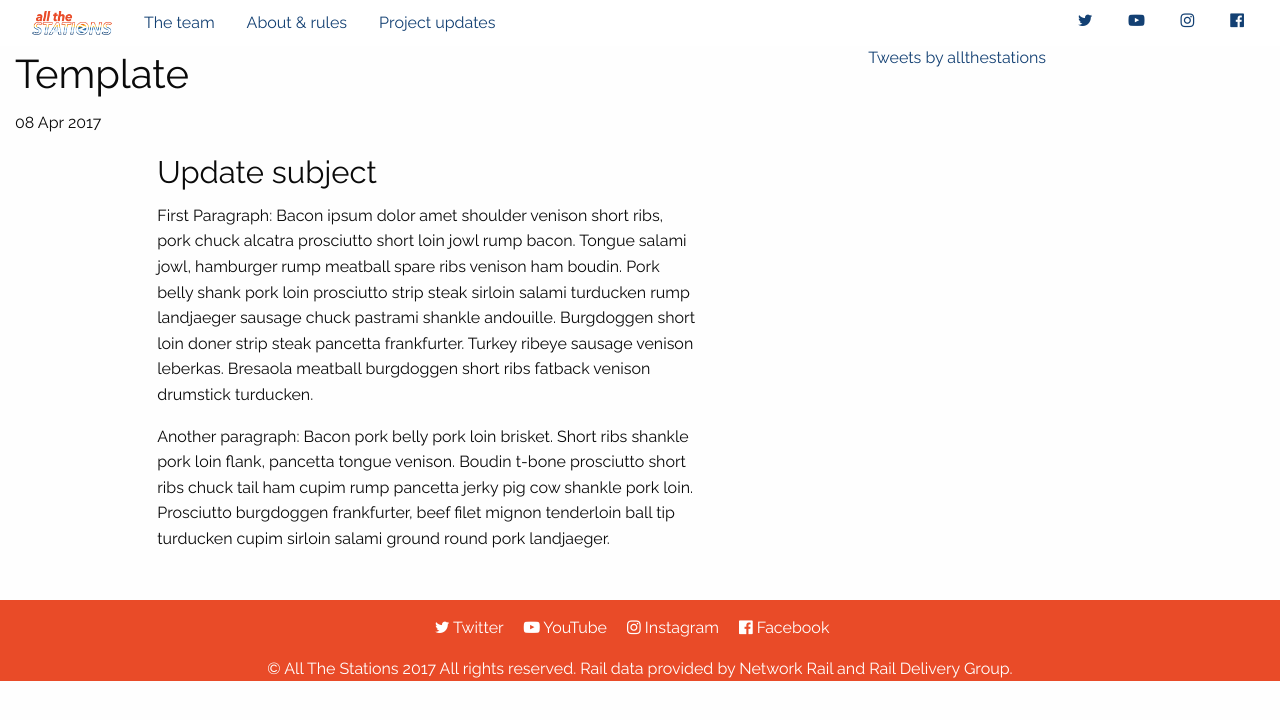
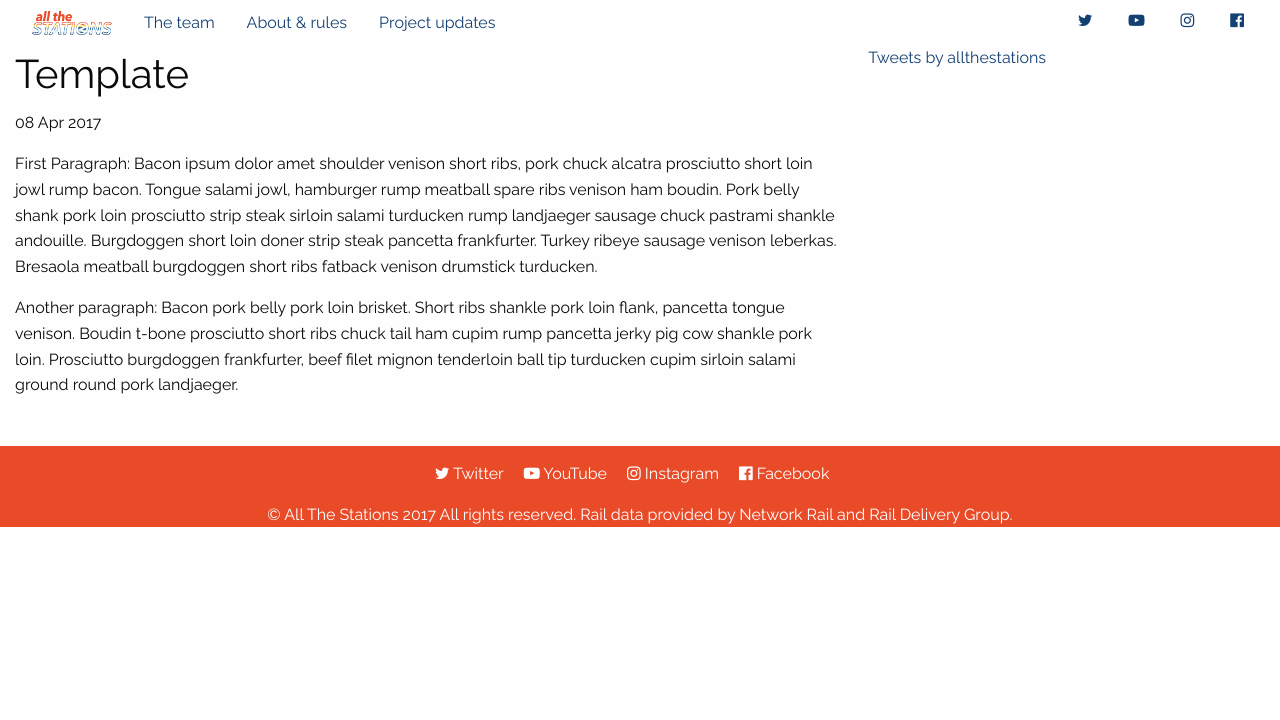
Before and after one commit to khawkins98/all-the-stations, a Jekyll site: the page built from _posts/blog_updates/2017-04-08-template.md, in a window 1280 px wide. Shown: the top 720 px of the page. Built offline with Jekyll 4.4.1, drawn with Linux system fonts in a browser that asks for light colours; nearby versions of some CDN libraries; comment, search, counter and statistics services are not loaded.

Commit message:
Update 2017-04-08-template.md

```diff
--- a/_posts/blog_updates/2017-04-08-template.md
+++ b/_posts/blog_updates/2017-04-08-template.md
@@ -5,12 +5,5 @@ date: 2017-04-08
 group: "in_updates_list"
 ---
 
-<div class="bgbox secondary">
-	<div class="row">
-		<div class="columns medium-8 medium-push-2">
-			<h3>Update subject</h3>
-			<p>First Paragraph: Bacon ipsum dolor amet shoulder venison short ribs, pork chuck alcatra prosciutto short loin jowl rump bacon. Tongue salami jowl, hamburger rump meatball spare ribs venison ham boudin. Pork belly shank pork loin prosciutto strip steak sirloin salami turducken rump landjaeger sausage chuck pastrami shankle andouille. Burgdoggen short loin doner strip steak pancetta frankfurter. Turkey ribeye sausage venison leberkas. Bresaola meatball burgdoggen short ribs fatback venison drumstick turducken.</p>
-			<p>Another paragraph: Bacon pork belly pork loin brisket. Short ribs shankle pork loin flank, pancetta tongue venison. Boudin t-bone prosciutto short ribs chuck tail ham cupim rump pancetta jerky pig cow shankle pork loin. Prosciutto burgdoggen frankfurter, beef filet mignon tenderloin ball tip turducken cupim sirloin salami ground round pork landjaeger.</p>
-	  </div>
-	</div>
-</div>
+<p>First Paragraph: Bacon ipsum dolor amet shoulder venison short ribs, pork chuck alcatra prosciutto short loin jowl rump bacon. Tongue salami jowl, hamburger rump meatball spare ribs venison ham boudin. Pork belly shank pork loin prosciutto strip steak sirloin salami turducken rump landjaeger sausage chuck pastrami shankle andouille. Burgdoggen short loin doner strip steak pancetta frankfurter. Turkey ribeye sausage venison leberkas. Bresaola meatball burgdoggen short ribs fatback venison drumstick turducken.</p>
+<p>Another paragraph: Bacon pork belly pork loin brisket. Short ribs shankle pork loin flank, pancetta tongue venison. Boudin t-bone prosciutto short ribs chuck tail ham cupim rump pancetta jerky pig cow shankle pork loin. Prosciutto burgdoggen frankfurter, beef filet mignon tenderloin ball tip turducken cupim sirloin salami ground round pork landjaeger.</p>
```
